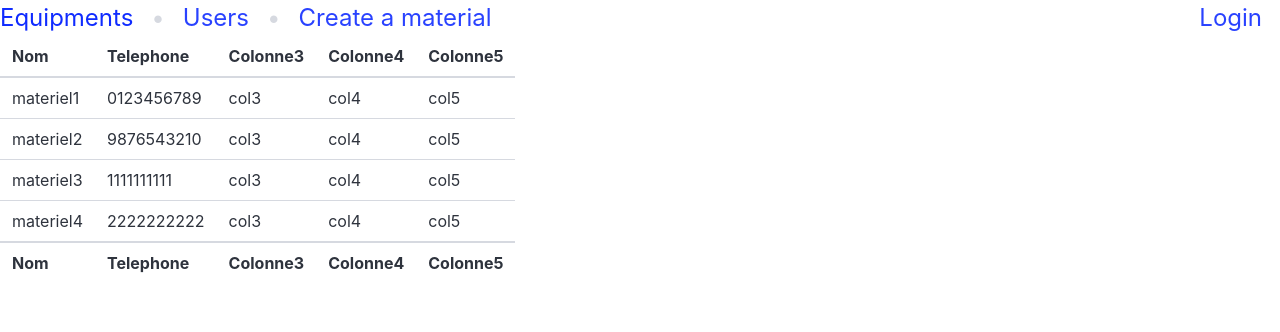
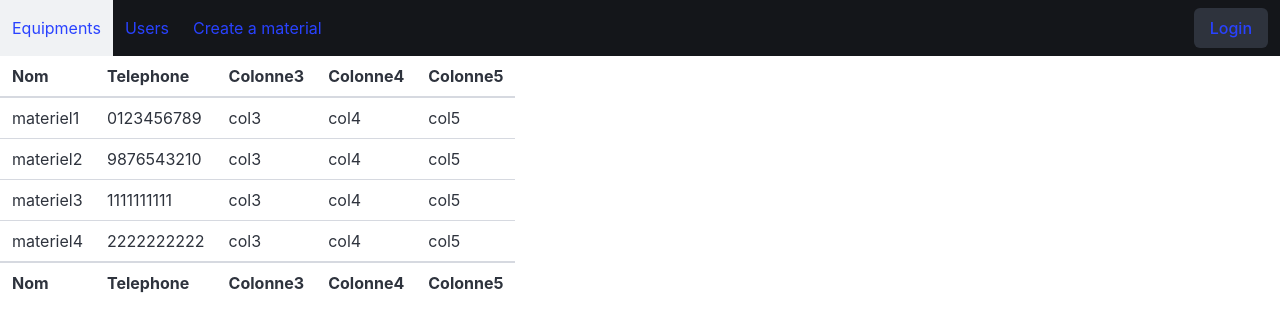
Before and after one commit to sirrazmo/equipe8ql, a Vue app: page / in a window 1280 px wide. Shown: the top 332 px of the page. Built offline with nearby package versions, Linux system fonts and the light colour scheme.

Commit message:
Changement nav-bar : Adapter a bulma

```diff
--- a/src/App.vue
+++ b/src/App.vue
@@ -1,30 +1,74 @@
 <template>
   <header>
-    <nav class="breadcrumb is-large has-bullet-separator" aria-label="breadcrumbs">
-      <div class="is-flex is-justify-content-space-between is-align-items-center" style="width: 100%;">
-        <ul class="is-flex">
-          <li><RouterLink to="/">Equipments</RouterLink></li>
-          <li><RouterLink to="/utilisateur">Users</RouterLink></li>
-          <li><RouterLink to="//creation-materiel">Create a material</RouterLink></li>
-        </ul>
-        <ul>
-          <li><RouterLink to="/connection">Login</RouterLink></li>
-        </ul>
+    <nav class="navbar has-background-black-bis" role="navigation" aria-label="main navigation">
+      <div class="navbar-brand">
+
+        <a role="button" class="navbar-burger" aria-label="menu" aria-expanded="false" data-target="navbarBasicExample">
+          <span aria-hidden="true"></span>
+          <span aria-hidden="true"></span>
+          <span aria-hidden="true"></span>
+          <span aria-hidden="true"></span>
+        </a>
+      </div>
+
+      <div id="navbarBasicExample" class="navbar-menu">
+        <div class="navbar-start">
+          <a class="navbar-item">
+            <RouterLink to="/">Equipments</RouterLink>
+          </a>
+
+          <a class="navbar-item">
+            <RouterLink to="/utilisateur">Users</RouterLink>
+          </a>
+
+          <a class="navbar-item">
+            <RouterLink to="/creation-materiel">Create a material</RouterLink>
+          </a>
+
+        </div>
+        <div class="navbar-end">
+          <div class="navbar-item">
+            <a class="button is-dark">
+              <RouterLink to="/connection">Login</RouterLink>
+            </a>
+          </div>
+        </div>
       </div>
     </nav>
   </header>
+
   <main>
-    <RouterView/>
+    <RouterView />
   </main>
-  <footer>
 
-  </footer>
+  <footer></footer>
 
 
 
 
 </template>
 
-<style>
+<!-- Ici le code pour que le menu burger marche-->
+<script>
+document.addEventListener('DOMContentLoaded', () => {
 
-</style>
+  // Get all "navbar-burger" elements
+  const $navbarBurgers = Array.prototype.slice.call(document.querySelectorAll('.navbar-burger'), 0);
+
+  // Add a click event on each of them
+  $navbarBurgers.forEach(el => {
+    el.addEventListener('click', () => {
+
+      // Get the target from the "data-target" attribute
+      const target = el.dataset.target;
+      const $target = document.getElementById(target);
+
+      // Toggle the "is-active" class on both the "navbar-burger" and the "navbar-menu"
+      el.classList.toggle('is-active');
+      $target.classList.toggle('is-active');
+
+    });
+  });
+
+});
+</script>
```
